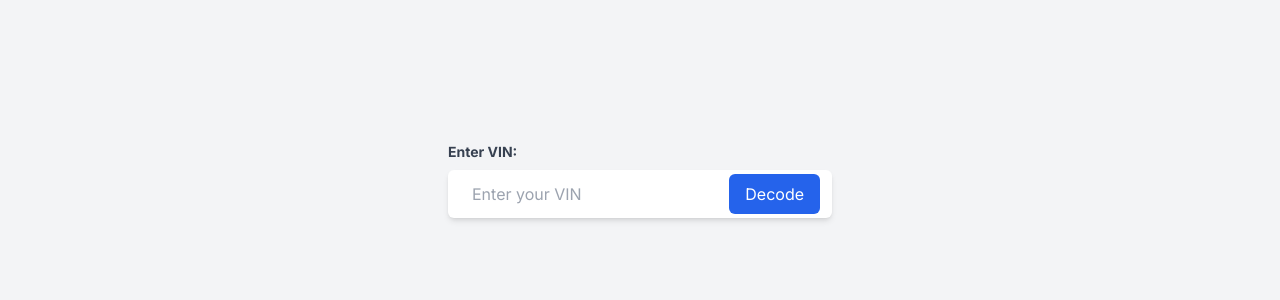
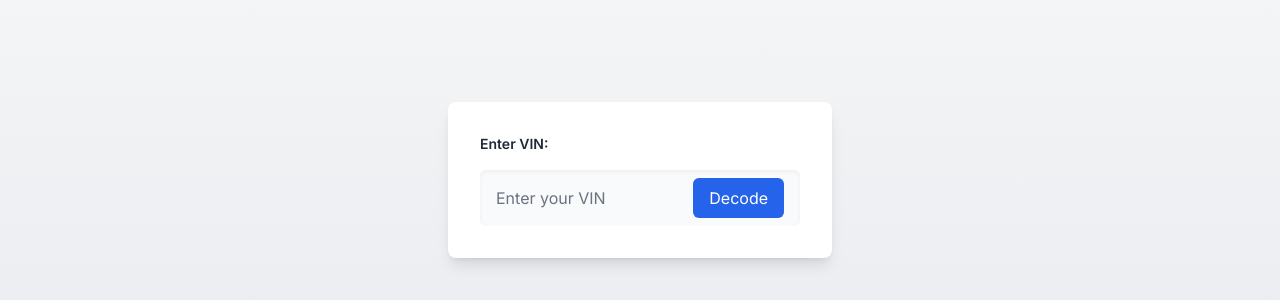
Before and after one commit to jaredthejellyfish/next-vin, a Next.js app: page / in a window 1280 px wide. Shown: the part 220-520 px from the top of the page. Built offline with nearby package versions, Linux system fonts and the light colour scheme.

Commit message:
chore: Refactor form layout and styles for better user experience

```diff
--- a/src/app/page.tsx
+++ b/src/app/page.tsx
@@ -1,13 +1,17 @@
 export default function Home() {
   return (
-    <main className="flex min-h-screen flex-col items-center justify-center p-24 bg-gray-100">
-      <form action="/results" className="w-full max-w-sm">
-        <label htmlFor="vin" className="block text-gray-700 text-sm font-bold mb-2">
+    <main className="flex min-h-screen flex-col items-center justify-center p-6 bg-gradient-to-b from-gray-50 to-gray-200 dark:from-neutral-800 dark:to-neutral-900">
+      <div className="w-full max-w-sm bg-white dark:bg-neutral-800 rounded-lg shadow-lg p-8">
+        <form action="/results">
+          <label
+            htmlFor="vin"
+            className="block text-gray-800 dark:text-neutral-200 text-sm font-semibold mb-4"
+          >
             Enter VIN:
           </label>
-        <div className="bg-white rounded-md px-3 py-1 flex flex-row gap-x-3 shadow-md">
+          <div className="bg-gray-50 dark:bg-neutral-700 rounded-md px-4 py-2 flex items-center gap-x-3 shadow-inner">
             <input
-            className="h-10 w-full rounded-md px-3 py-2 text-gray-700 focus:outline-none"
+              className="h-10 w-full rounded-md bg-transparent text-gray-700 dark:text-neutral-200 placeholder-gray-500 dark:placeholder-neutral-400 focus:outline-none"
               type="text"
               id="vin"
               name="vin"
@@ -22,6 +26,7 @@ export default function Home() {
             </button>
           </div>
         </form>
+      </div>
     </main>
   );
 }
--- a/src/app/results/page.tsx
+++ b/src/app/results/page.tsx
@@ -42,7 +42,7 @@ const tables = [
 const VinLookupTable: React.FC<{ vinData: VinLookupResponse }> = ({
   vinData,
 }) => {
-  if (!vinData?.data) return <p>No data available.</p>;
+  if (!vinData?.data) return <p className="text-center text-gray-500">No data available.</p>;
 
   const allTableIds = tables.flatMap((table) => table.ids);
   const otherResults = vinData.data.filter(
@@ -53,42 +53,41 @@ const VinLookupTable: React.FC<{ vinData: VinLookupResponse }> = ({
     results &&
     results.length > 0 && (
       <div key={title} className="mb-8">
-        <h2 className="text-lg font-bold text-gray-700 dark:text-neutral-200">
+        <h2 className="text-lg font-semibold text-gray-800 dark:text-neutral-100 mb-4">
           {title}
         </h2>
-        <table className="min-w-full divide-y divide-gray-200 dark:divide-neutral-700">
+        <table className="min-w-full bg-white shadow rounded-md overflow-hidden">
           <thead className="bg-gray-50 dark:bg-neutral-700">
             <tr>
               <th
                 scope="col"
-                className="px-6 py-3 text-left text-xs font-medium text-gray-800 dark:text-neutral-200 uppercase tracking-wider"
+                className="px-6 py-3 text-left text-xs font-medium text-gray-600 dark:text-neutral-200 uppercase tracking-wider"
               >
                 ID
               </th>
               <th
                 scope="col"
-                className="px-6 py-3 text-left text-xs font-medium text-gray-800 dark:text-neutral-200 uppercase tracking-wider"
+                className="px-6 py-3 text-left text-xs font-medium text-gray-600 dark:text-neutral-200 uppercase tracking-wider"
               >
                 Variable
               </th>
               <th
                 scope="col"
-                className="px-6 py-3 text-left text-xs font-medium text-gray-800 dark:text-neutral-200 uppercase tracking-wider"
+                className="px-6 py-3 text-left text-xs font-medium text-gray-600 dark:text-neutral-200 uppercase tracking-wider"
               >
                 Value
               </th>
             </tr>
           </thead>
-          <tbody>
+          <tbody className="divide-y divide-gray-200 dark:divide-neutral-800">
             {results.map((result, index) => (
               <tr
                 key={index}
-                className="odd:bg-white even:bg-gray-100 dark:odd:bg-neutral-900 dark:even:bg-neutral-800"
+                className="odd:bg-gray-50 even:bg-white dark:odd:bg-neutral-900 dark:even:bg-neutral-800"
               >
                 <td className="px-6 py-4 whitespace-nowrap text-sm font-medium text-gray-800 dark:text-neutral-200">
                   {result.VariableId}
                 </td>
-
                 <td className="px-6 py-4 whitespace-nowrap text-sm font-medium text-gray-800 dark:text-neutral-200">
                   {result.Variable ?? "N/A"}
                 </td>
@@ -109,7 +108,7 @@ const VinLookupTable: React.FC<{ vinData: VinLookupResponse }> = ({
     );
 
   return (
-    <div>
+    <div className="bg-gray-100 dark:bg-neutral-900 min-h-screen p-8">
       {tables.map((table) =>
         renderTable(
           vinData.data &&
@@ -132,28 +131,29 @@ async function VinResult({ searchParams: { vin } }: Props) {
     [`vin-${vin}`]
   );
 
-  const data = await getCachedVinData(vin);1
+  const data = await getCachedVinData(vin);
 
   if (data.error) {
     return { error: true, carData: null };
   }
 
   return (
-    <main className="flex flex-col px-10">
+    <main className="flex flex-col items-center justify-center min-h-screen bg-gray-100 dark:bg-neutral-900 p-10">
       {data.error && <p className="text-red-500">Error fetching VIN data</p>}
 
       {data && data.data && (
-        <div className="mt-8">
+        <div className="w-full max-w-4xl mt-8 bg-white dark:bg-neutral-800 shadow-lg rounded-lg p-6">
           {data.imageUrl && (
-            <div className="mt-4 mb-8">
-              <h2 className="text-lg font-bold text-gray-700 dark:text-neutral-200">
-                Car Image:
+            <div className="mb-8 text-center">
+              <h2 className="text-xl font-semibold text-gray-800 dark:text-neutral-100 mb-4">
+                Car Image
               </h2>
               <Image
                 src={data.imageUrl}
                 alt="Car Image"
                 width={400}
                 height={300}
+                className="rounded-md shadow-lg"
               />
             </div>
           )}
```
Lines whose indentation alone changed are shown as unchanged.
